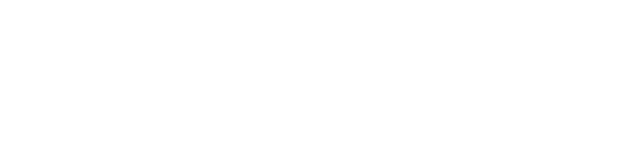
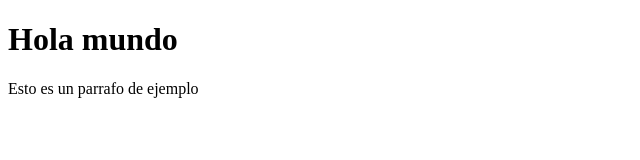
Before and after one commit to axgtMaster/CursoGit, a plain HTML site: page index.html in a window 1280 px wide. Shown: the whole page, without its empty margins (0-640 px from the left). Drawn offline with Linux system fonts and the light colour scheme.

Commit message:
Agregado titulo

```diff
--- a/index.html
+++ b/index.html
@@ -1,9 +1,11 @@
 <!DOCTYPE html>
 <html>
     <head>
-
+        <meta charset="utf-8">
+         <title>Pagina de Prueba Git</title>
     </head>
     <body>
-
+             <h1>Hola mundo</h1>
+             <p>Esto es un parrafo de ejemplo</p>
     </body>
 </html>
```
